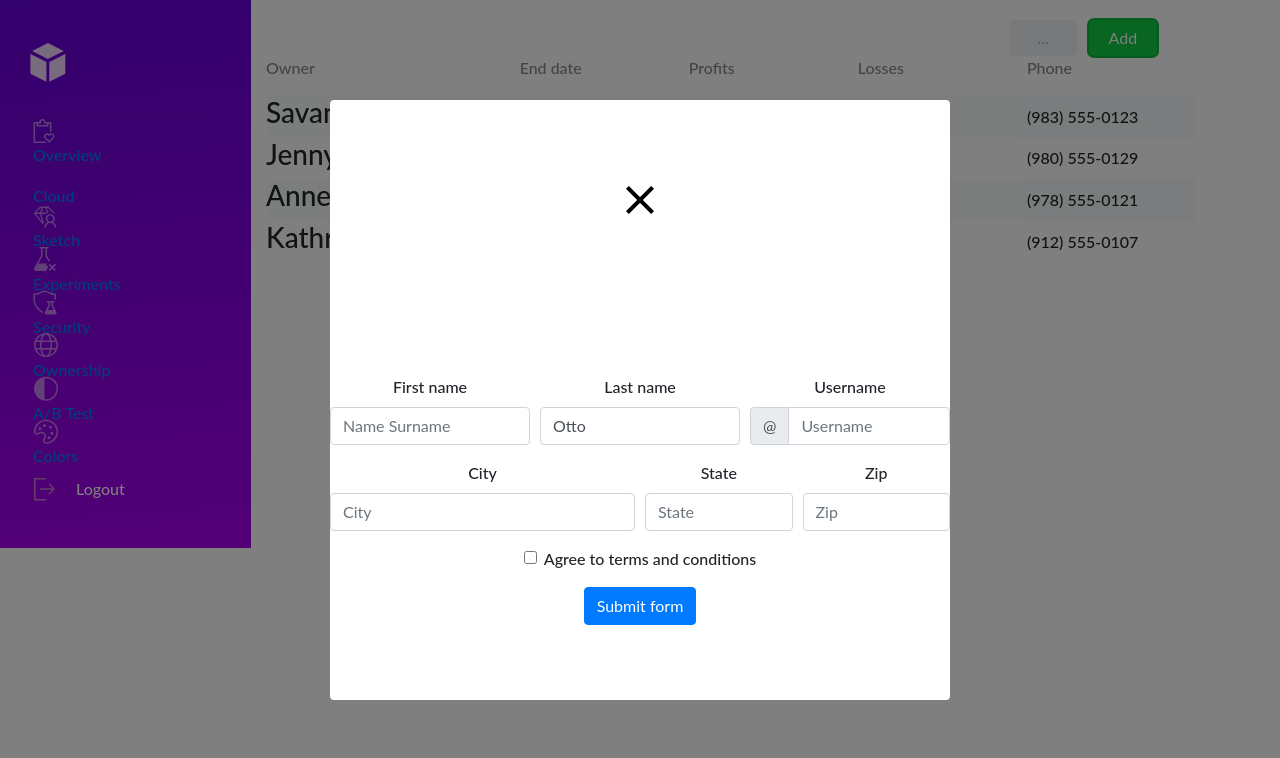
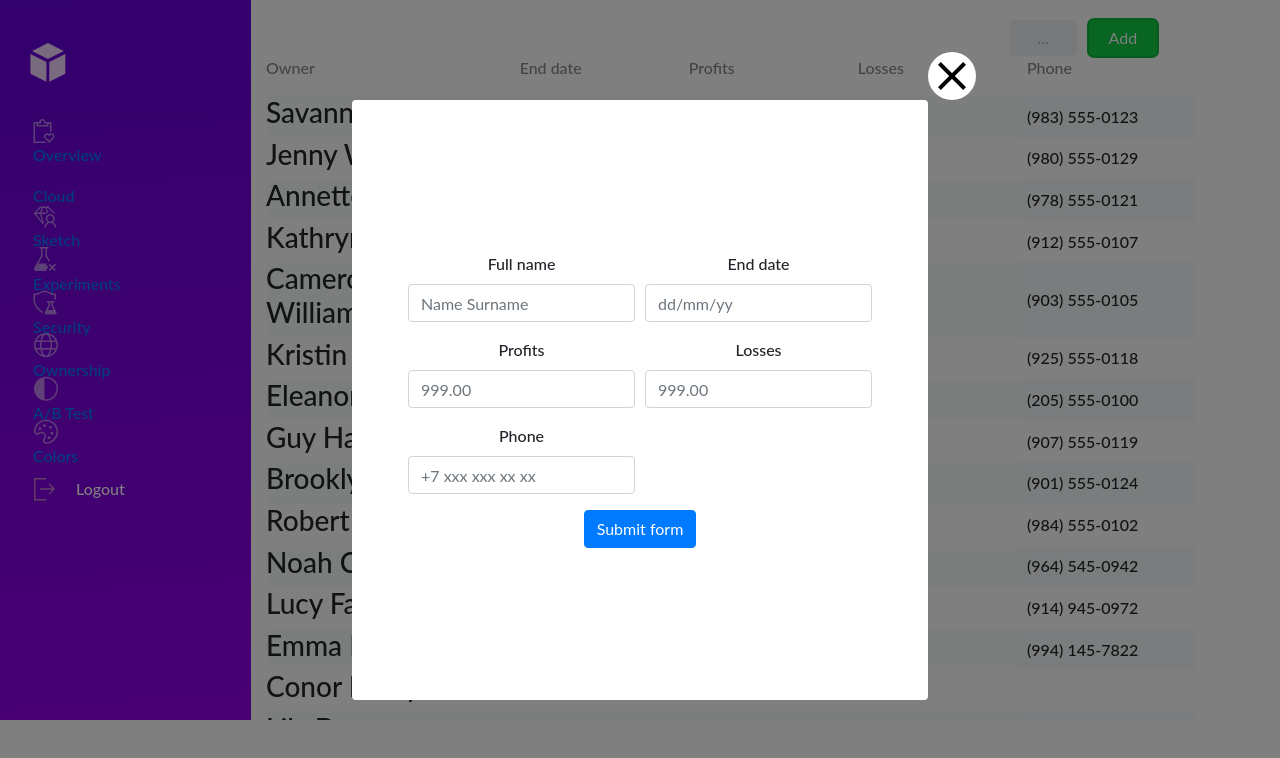
Before and after one commit to sergeiwerty/owners-react-app, a React (Create React App) app: page / in a window 1280 px wide. Both pictures are taken after a click on the button "Add". Shown: the top 758 px of the page. Built offline with nearby package versions, Linux system fonts and the light colour scheme; a web font is replaced by a local one.

Commit message:
adding owners from local storage refactoring

```diff
--- a/src/App.css
+++ b/src/App.css
@@ -36,3 +36,8 @@
     transform: rotate(360deg);
   }
 }
+
+.main-container {
+  max-height: 90vh;
+  overflow: hidden;
+}
--- a/src/App.js
+++ b/src/App.js
@@ -26,7 +26,7 @@ function App() {
   return (
     <Layout>
       <Router>
-        <main className='row'>
+        <main className='row main-container'>
           <Sidebar />
           <section className='navigation, col-12, col-sm-8, col-lg-9'>
             <Switch>
--- a/src/components/ModalForm.jsx
+++ b/src/components/ModalForm.jsx
@@ -3,43 +3,30 @@ import React, { useState } from 'react'
 import Button from 'react-bootstrap/Button'
 import Form from 'react-bootstrap/Form'
 import Col from 'react-bootstrap/Col'
-import InputGroup from 'react-bootstrap/InputGroup'
+// import InputGroup from 'react-bootstrap/InputGroup'
 //
 import './modalForm.css'
 import close_btn from './pages/Overview/images/close_btn.png'
 //
 import { useGlobalContext } from './context'
 
-// export const ModalForm = (props) => {
-//   return (
-//     <Modal
-//       {...props}
-//       size='lg'
-//       aria-labelledby='contained-modal-title-vcenter'
-//       centered
-//     >
-//       <Modal.Header closeButton>
-//         <Modal.Title id='contained-modal-title-vcenter'>
-//           Modal heading
-//         </Modal.Title>
-//       </Modal.Header>
-//       <Modal.Body>
-//         <h4>Centered Modal</h4>
-//         <p>
-//           Cras mattis consectetur purus sit amet fermentum. Cras justo odio,
-//           dapibus ac facilisis in, egestas eget quam. Morbi leo risus, porta ac
-//           consectetur ac, vestibulum at eros.
-//         </p>
-//       </Modal.Body>
-//       <Modal.Footer>
-//         <Button onClick={props.onHide}>Close</Button>
-//       </Modal.Footer>
-//     </Modal>
-//   )
-// }
+export const Modal = () => {
+  const {
+    isModalOpen,
+    closeModal,
+    fullName,
+    addFullName,
+    addOwner,
+    addEndDate,
+    endDate,
+    profits,
+    losses,
+    phone,
+    addProfits,
+    addLosses,
+    addPhone,
+  } = useGlobalContext()
 
-export const Modal = () => {
-  const { isModalOpen, closeModal, addFullName } = useGlobalContext()
   const [validated, setValidated] = useState(false)
 
   const handleSubmit = (event) => {
@@ -50,6 +37,24 @@ export const Modal = () => {
     }
 
     setValidated(true)
+
+    const newOwner = {
+      id: new Date().getTime().toString(),
+      fullName,
+      endDate,
+      profits,
+      losses,
+      phone,
+    }
+
+    addOwner(newOwner)
+
+    // setFullName('')
+    // // setEndDate('')
+    // // setProfits('')
+    // // setLosses('')
+    // // setPhone('')
+    // // setModalShow(false)
   }
 
   return (
@@ -63,86 +68,78 @@ export const Modal = () => {
           <img src={close_btn} alt='close button' />
         </button>
 
-        <Form noValidate validated={validated} onSubmit={handleSubmit}>
+        <Form
+          noValidate
+          validated={validated}
+          onSubmit={(e) => handleSubmit(e)}
+        >
           <Form.Row>
-            <Form.Group as={Col} md='4' controlId='validationCustom01'>
-              <Form.Label>First name</Form.Label>
-              {/* <Form.Control
-                required
-                type='text'
-                placeholder='First name'
-                defaultValue='Mark'
-              /> */}
+            <Form.Group as={Col} md='6' controlId='validationCustom01'>
+              <Form.Label>Full name</Form.Label>
               <Form.Control
                 required
                 type='text'
-                id='fullName'
                 name='fullName'
-                // value={fullName}
                 placeholder='Name Surname'
-                // onChange={(e) => setFullName(e.target.value)}
                 onChange={(e) => addFullName(e)}
               />
               <Form.Control.Feedback>Looks good!</Form.Control.Feedback>
             </Form.Group>
-            <Form.Group as={Col} md='4' controlId='validationCustom02'>
-              <Form.Label>Last name</Form.Label>
+            <Form.Group as={Col} md='6' controlId='validationCustom02'>
+              <Form.Label>End date</Form.Label>
               <Form.Control
                 required
                 type='text'
-                placeholder='Last name'
-                defaultValue='Otto'
+                name='endDate'
+                placeholder='dd/mm/yy'
+                onChange={(e) => addEndDate(e)}
               />
               <Form.Control.Feedback>Looks good!</Form.Control.Feedback>
-            </Form.Group>
-            <Form.Group as={Col} md='4' controlId='validationCustomUsername'>
-              <Form.Label>Username</Form.Label>
-              <InputGroup hasValidation>
-                <InputGroup.Prepend>
-                  <InputGroup.Text id='inputGroupPrepend'>@</InputGroup.Text>
-                </InputGroup.Prepend>
-                <Form.Control
-                  type='text'
-                  placeholder='Username'
-                  aria-describedby='inputGroupPrepend'
-                  required
-                />
-                <Form.Control.Feedback type='invalid'>
-                  Please choose a username.
-                </Form.Control.Feedback>
-              </InputGroup>
             </Form.Group>
           </Form.Row>
           <Form.Row>
             <Form.Group as={Col} md='6' controlId='validationCustom03'>
-              <Form.Label>City</Form.Label>
-              <Form.Control type='text' placeholder='City' required />
+              <Form.Label>Profits</Form.Label>
+              <Form.Control
+                required
+                type='text'
+                name='profits'
+                placeholder='999.00'
+                onChange={(e) => addProfits(e)}
+              />
               <Form.Control.Feedback type='invalid'>
-                Please provide a valid city.
+                Please provide a valid profits sum.
               </Form.Control.Feedback>
             </Form.Group>
-            <Form.Group as={Col} md='3' controlId='validationCustom04'>
-              <Form.Label>State</Form.Label>
-              <Form.Control type='text' placeholder='State' required />
+            <Form.Group as={Col} md='6' controlId='validationCustom04'>
+              <Form.Label>Losses</Form.Label>
+              <Form.Control
+                required
+                type='text'
+                name='losses'
+                placeholder='999.00'
+                onChange={(e) => addLosses(e)}
+              />
               <Form.Control.Feedback type='invalid'>
-                Please provide a valid state.
-              </Form.Control.Feedback>
-            </Form.Group>
-            <Form.Group as={Col} md='3' controlId='validationCustom05'>
-              <Form.Label>Zip</Form.Label>
-              <Form.Control type='text' placeholder='Zip' required />
-              <Form.Control.Feedback type='invalid'>
-                Please provide a valid zip.
+                Please provide a valid losses sum.
               </Form.Control.Feedback>
             </Form.Group>
           </Form.Row>
-          <Form.Group>
-            <Form.Check
-              required
-              label='Agree to terms and conditions'
-              feedback='You must agree before submitting.'
-            />
-          </Form.Group>
+          <Form.Row>
+            <Form.Group as={Col} md='6' controlId='validationCustom05'>
+              <Form.Label>Phone</Form.Label>
+              <Form.Control
+                required
+                type='text'
+                name='phone'
+                placeholder='+7 xxx xxx xx xx'
+                onChange={(e) => addPhone(e)}
+              />
+              <Form.Control.Feedback type='invalid'>
+                Please provide phone number.
+              </Form.Control.Feedback>
+            </Form.Group>
+          </Form.Row>
           <Button type='submit'>Submit form</Button>
         </Form>
       </div>
--- a/src/components/Sidebar/Sidebar.jsx
+++ b/src/components/Sidebar/Sidebar.jsx
@@ -22,10 +22,10 @@ const Sidebar = () => {
               id,
               to,
               textDecoration,
-              className,
+              // className,
               width,
               height,
-              svg_fill,
+              // svg_fill,
               xmlns,
               opacity,
               d,
--- a/src/components/context.jsx
+++ b/src/components/context.jsx
@@ -3,13 +3,23 @@ import React, { useContext, useState } from 'react'
 const OwnersContext = React.createContext()
 
 const AppProvider = ({ children }) => {
+  const getLocalStorage = () => {
+    let listOfOwners = localStorage.getItem('listOfOwners')
+    if (listOfOwners) {
+      return JSON.parse(localStorage.getItem('listOfOwners'))
+    } else {
+      return []
+    }
+  }
   const [isModalOpen, setIsModalOpen] = useState(false)
   //
   const [fullName, setFullName] = useState('')
-  // const [endDate, setEndDate] = useState('')
-  // const [profits, setProfits] = useState(null)
-  // const [losses, setLosses] = useState(null)
-  // const [phone, setPhone] = useState('')
+  const [endDate, setEndDate] = useState('')
+  const [profits, setProfits] = useState(null)
+  const [losses, setLosses] = useState(null)
+  const [phone, setPhone] = useState('')
+
+  const [listOfOwners, setList] = useState(getLocalStorage())
 
   const openModal = () => {
     setIsModalOpen(true)
@@ -22,9 +32,66 @@ const AppProvider = ({ children }) => {
   const addFullName = (e) => {
     setFullName(e.target.value)
   }
+
+  const addEndDate = (e) => {
+    setEndDate(e.target.value)
+  }
+
+  const addProfits = (e) => {
+    setProfits(e.target.value)
+  }
+
+  const addLosses = (e) => {
+    setLosses(e.target.value)
+  }
+
+  const addPhone = (e) => {
+    setPhone(e.target.value)
+  }
+
+  const addOwner = (newOwner) => {
+    setList([...listOfOwners, newOwner])
+  }
+
+  // const handleSubmit = (e) => {
+  //   e.preventDefault()
+  //   const newOwner = {
+  //     id: new Date().getTime().toString(),
+  //     fullName,
+  //     // endDate,
+  //     // profits,
+  //     // losses,
+  //     // phone,
+  //   }
+  //   setList([...listOfOwners, newOwner])
+  //   setFullName('')
+  //   // setEndDate('')
+  //   // setProfits('')
+  //   // setLosses('')
+  //   // setPhone('')
+  //   // setModalShow(false)
+  // }
+
   return (
     <OwnersContext.Provider
-      value={{ isModalOpen, openModal, closeModal, fullName, addFullName }}
+      value={{
+        isModalOpen,
+        openModal,
+        closeModal,
+        fullName,
+        listOfOwners,
+        endDate,
+        profits,
+        losses,
+        phone,
+        addFullName,
+        addOwner,
+        addEndDate,
+        addProfits,
+        addLosses,
+        addPhone,
+        // handleSubmit,
+      }}
     >
       {children}
     </OwnersContext.Provider>
--- a/src/components/modalForm.css
+++ b/src/components/modalForm.css
@@ -1,11 +1,13 @@
 .close_btn {
-  border: none;
+  width: auto;
   margin: 0;
   padding: 0;
-  width: auto;
-  overflow: visible;
-
-  background: transparent;
+  border: none;
+  border-radius: 50%;
+  position: absolute;
+  top: -48px;
+  right: -48px;
+  background: #fff;
 }
 
 .modal-overlay {
@@ -25,9 +27,10 @@
 .modal-container {
   background: #fff;
   border-radius: 0.25rem;
-  width: 90vw;
+  width: 45vw;
   height: 75vh;
   max-width: 620px;
+  padding: 2rem;
   text-align: center;
   display: grid;
   place-items: center;
--- a/src/components/pages/Overview/Overview.jsx
+++ b/src/components/pages/Overview/Overview.jsx
@@ -5,54 +5,20 @@ import styles from './Overview.module.css'
 //
 import { useGlobalContext } from '../../context'
 
-const getLocalStorage = () => {
-  let listOfOwners = localStorage.getItem('listOfOwners')
-  if (listOfOwners) {
-    return JSON.parse(localStorage.getItem('listOfOwners'))
-  } else {
-    return []
-  }
-}
+// const getLocalStorage = () => {
+//   let listOfOwners = localStorage.getItem('listOfOwners')
+//   if (listOfOwners) {
+//     return JSON.parse(localStorage.getItem('listOfOwners'))
+//   } else {
+//     return []
+//   }
+// }
 
 const Overview = ({ owners }) => {
-  // временное:
-  const {
-    openModal,
-    fullName,
-    endDate,
-    profits,
-    losses,
-    phone,
-  } = useGlobalContext()
+  const { openModal, listOfOwners } = useGlobalContext()
+
   //перенести
   const [modalShow, setModalShow] = useState(false)
-  //
-  const [listOfOwners, setList] = useState(getLocalStorage())
-  // перенести
-  // const [fullName, setFullName] = useState('')
-  // const [endDate, setEndDate] = useState('')
-  // const [profits, setProfits] = useState(null)
-  // const [losses, setLosses] = useState(null)
-  // const [phone, setPhone] = useState('')
-  //
-  const handleSubmit = (e) => {
-    e.preventDefault()
-    const newOwner = {
-      id: new Date().getTime().toString(),
-      fullName,
-      endDate,
-      profits,
-      losses,
-      phone,
-    }
-    // setList([...listOfOwners, newOwner])
-    // setFullName('')
-    // setEndDate('')
-    // setProfits('')
-    // setLosses('')
-    // setPhone('')
-    // setModalShow(false)
-  }
 
   useEffect(() => {
     localStorage.setItem('listOfOwners', JSON.stringify(listOfOwners))
@@ -60,82 +26,6 @@ const Overview = ({ owners }) => {
   return (
     <>
       <div className={styles.owners_heading}>
-        {/* {!modalShow && <h2>Overview</h2>}
-        {modalShow && (
-          <form action='' className={styles.add_form} onSubmit={handleSubmit}>
-            <div className={styles.iputs_wrapper}>
-              <label htmlFor='fullName'>
-                <span>Full name: </span>
-                <input
-                  type='text'
-                  id='fullName'
-                  name='fullName'
-                  value={fullName}
-                  placeholder='Name Surname'
-                  onChange={(e) => setFullName(e.target.value)}
-                />
-              </label>
-
-              <label htmlFor='endDate'>
-                <span>End date: </span>
-                <input
-                  type='text'
-                  id='endDate'
-                  name='endDate'
-                  value={endDate}
-                  placeholder='00/00/00'
-                  onChange={(e) => setEndDate(e.target.value)}
-                  required
-                />
-              </label>
-            </div>
-            <div className={styles.iputs_wrapper}>
-              <label htmlFor='profits'>
-                <span>Profits: </span>
-                <input
-                  type='text'
-                  id='profits'
-                  name='profits'
-                  value={profits}
-                  onChange={(e) => setProfits(e.target.value)}
-                  required
-                />
-              </label>
-
-              <label htmlFor='losses'>
-                <span>Losses: </span>
-                <input
-                  type='text'
-                  id='losses'
-                  name='losses'
-                  value={losses}
-                  onChange={(e) => setLosses(e.target.value)}
-                  required
-                />
-              </label>
-
-              <label htmlFor='phone'>
-                <span>Phone: </span>
-                <input
-                  type='text'
-                  id='phone'
-                  name='phone'
-                  value={phone}
-                  placeholder='+7 XXX XXX XX XX'
-                  onChange={(e) => setPhone(e.target.value)}
-                  required
-                  pattern='^\+7{1,2}(\s|-|‒|)\d{3}(\s|-|‒|)\d{3}(\s|-|‒|)\d{2}(\s|-|‒|)\d{2}$'
-                />
-              </label>
-            </div>
-            <div className={styles.form_buttons_wrapper}>
-              <button type='submit'>Add owner</button>
-              <button type='button' onClick={() => setModalShow(!modalShow)}>
-                Hide
-              </button>
-            </div>
-          </form>
-        )} */}
         {!modalShow && (
           <div className={styles.button_wrapper}>
             <button
@@ -164,7 +54,7 @@ const Overview = ({ owners }) => {
         <span>Phone</span>
       </p>
       <List owners={owners} />
-      <NewOwners newOwners={listOfOwners} />
+      <NewOwners />
       {/* <OwnersForm show={modalShow} /> */}
       <Modal />
     </>
--- a/src/ownersData.js
+++ b/src/ownersData.js
@@ -31,150 +31,150 @@ export const data = [
     losses: '$202.87',
     phone: '(912) 555-0107',
   },
-  // {
-  //   id: 5,
-  //   name: 'Cameron Williamson',
-  //   endDate: '7/27/13',
-  //   profits: '$782.01',
-  //   losses: '$710.68',
-  //   phone: '(903) 555-0105',
-  // },
-  // {
-  //   id: 6,
-  //   name: 'Kristin Watson',
-  //   endDate: '5/19/12',
-  //   profits: '$767.50',
-  //   losses: '$779.58',
-  //   phone: '(925) 555-0118',
-  // },
-  // {
-  //   id: 7,
-  //   name: 'Eleanor Pena',
-  //   endDate: '8/21/15',
-  //   profits: '$475.22',
-  //   losses: '$219.78',
-  //   phone: '(205) 555-0100',
-  // },
-  // {
-  //   id: 8,
-  //   name: 'Guy Hawkins',
-  //   endDate: '5/27/15',
-  //   profits: '$576.28',
-  //   losses: '$446.61',
-  //   phone: '(907) 555-0119',
-  // },
-  // {
-  //   id: 9,
-  //   name: 'Brooklyn Simmons',
-  //   endDate: '3/4/16',
-  //   profits: '$219.78',
-  //   losses: '$928.41',
-  //   phone: '(901) 555-0124',
-  // },
-  // {
-  //   id: 10,
-  //   name: 'Robert Fox',
-  //   endDate: '4/4/18',
-  //   profits: '$202.87',
-  //   losses: '$275.43',
-  //   phone: '(984) 555-0102',
-  // },
-  // {
-  //   id: 11,
-  //   name: 'Noah Connolly',
-  //   endDate: '5/11/22',
-  //   profits: '$252.00',
-  //   losses: '$12.17',
-  //   phone: '(964) 545-0942',
-  // },
-  // {
-  //   id: 12,
-  //   name: 'Lucy Farrell',
-  //   endDate: '5/10/21',
-  //   profits: '$1002.30',
-  //   losses: '$28.50',
-  //   phone: '(914) 945-0972',
-  // },
-  // {
-  //   id: 13,
-  //   name: 'Emma Fitzgerald',
-  //   endDate: '5/11/22',
-  //   profits: '$902.30',
-  //   losses: '$22.70',
-  //   phone: '(994) 145-7822',
-  // },
-  // {
-  //   id: 14,
-  //   name: 'Conor Healy',
-  //   endDate: '5/11/22',
-  //   profits: '',
-  //   losses: '',
-  //   phone: null,
-  // },
-  // {
-  //   id: 15,
-  //   name: 'Lily Dunne',
-  //   endDate: '5/11/22',
-  //   profits: '',
-  //   losses: '',
-  //   phone: null,
-  // },
-  // {
-  //   id: 16,
-  //   name: 'Cillian Clarke',
-  //   endDate: '1/9/21',
-  //   profits: '',
-  //   losses: '',
-  //   phone: null,
-  // },
-  // {
-  //   id: 17,
-  //   name: 'Olivia Carroll',
-  //   endDate: '5/11/22',
-  //   profits: '',
-  //   losses: '',
-  //   phone: null,
-  // },
-  // {
-  //   id: 18,
-  //   name: 'Jamie Gallagher',
-  //   endDate: '5/11/22',
-  //   profits: '',
-  //   losses: '',
-  //   phone: null,
-  // },
-  // {
-  //   id: 19,
-  //   name: 'Chloe Murphy',
-  //   endDate: '5/11/22',
-  //   profits: '',
-  //   losses: '',
-  //   phone: null,
-  // },
-  // {
-  //   id: 20,
-  //   name: 'Darragh Daly',
-  //   endDate: '7/6/23',
-  //   profits: '',
-  //   losses: '',
-  //   phone: null,
-  // },
-  // {
-  //   id: 21,
-  //   name: 'Aoife Connell',
-  //   endDate: '5/10/22',
-  //   profits: '',
-  //   losses: '',
-  //   phone: null,
-  // },
-  // {
-  //   id: 22,
-  //   name: 'Caoimhe Flynn',
-  //   endDate: '5/11/21',
-  //   profits: '',
-  //   losses: '',
-  //   phone: null,
-  // },
+  {
+    id: 5,
+    name: 'Cameron Williamson',
+    endDate: '7/27/13',
+    profits: '$782.01',
+    losses: '$710.68',
+    phone: '(903) 555-0105',
+  },
+  {
+    id: 6,
+    name: 'Kristin Watson',
+    endDate: '5/19/12',
+    profits: '$767.50',
+    losses: '$779.58',
+    phone: '(925) 555-0118',
+  },
+  {
+    id: 7,
+    name: 'Eleanor Pena',
+    endDate: '8/21/15',
+    profits: '$475.22',
+    losses: '$219.78',
+    phone: '(205) 555-0100',
+  },
+  {
+    id: 8,
+    name: 'Guy Hawkins',
+    endDate: '5/27/15',
+    profits: '$576.28',
+    losses: '$446.61',
+    phone: '(907) 555-0119',
+  },
+  {
+    id: 9,
+    name: 'Brooklyn Simmons',
+    endDate: '3/4/16',
+    profits: '$219.78',
+    losses: '$928.41',
+    phone: '(901) 555-0124',
+  },
+  {
+    id: 10,
+    name: 'Robert Fox',
+    endDate: '4/4/18',
+    profits: '$202.87',
+    losses: '$275.43',
+    phone: '(984) 555-0102',
+  },
+  {
+    id: 11,
+    name: 'Noah Connolly',
+    endDate: '5/11/22',
+    profits: '$252.00',
+    losses: '$12.17',
+    phone: '(964) 545-0942',
+  },
+  {
+    id: 12,
+    name: 'Lucy Farrell',
+    endDate: '5/10/21',
+    profits: '$1002.30',
+    losses: '$28.50',
+    phone: '(914) 945-0972',
+  },
+  {
+    id: 13,
+    name: 'Emma Fitzgerald',
+    endDate: '5/11/22',
+    profits: '$902.30',
+    losses: '$22.70',
+    phone: '(994) 145-7822',
+  },
+  {
+    id: 14,
+    name: 'Conor Healy',
+    endDate: '5/11/22',
+    profits: '',
+    losses: '',
+    phone: null,
+  },
+  {
+    id: 15,
+    name: 'Lily Dunne',
+    endDate: '5/11/22',
+    profits: '',
+    losses: '',
+    phone: null,
+  },
+  {
+    id: 16,
+    name: 'Cillian Clarke',
+    endDate: '1/9/21',
+    profits: '',
+    losses: '',
+    phone: null,
+  },
+  {
+    id: 17,
+    name: 'Olivia Carroll',
+    endDate: '5/11/22',
+    profits: '',
+    losses: '',
+    phone: null,
+  },
+  {
+    id: 18,
+    name: 'Jamie Gallagher',
+    endDate: '5/11/22',
+    profits: '',
+    losses: '',
+    phone: null,
+  },
+  {
+    id: 19,
+    name: 'Chloe Murphy',
+    endDate: '5/11/22',
+    profits: '',
+    losses: '',
+    phone: null,
+  },
+  {
+    id: 20,
+    name: 'Darragh Daly',
+    endDate: '7/6/23',
+    profits: '',
+    losses: '',
+    phone: null,
+  },
+  {
+    id: 21,
+    name: 'Aoife Connell',
+    endDate: '5/10/22',
+    profits: '',
+    losses: '',
+    phone: null,
+  },
+  {
+    id: 22,
+    name: 'Caoimhe Flynn',
+    endDate: '5/11/21',
+    profits: '',
+    losses: '',
+    phone: null,
+  },
   // {
   //   id: 23,
   //   name: 'Luke Collins',
```
Also changed, not shown: src/components/pages/Overview/NewOwners.jsx (+6 -2 lines), 1 other file (tests, documents, lock files or other folders).
